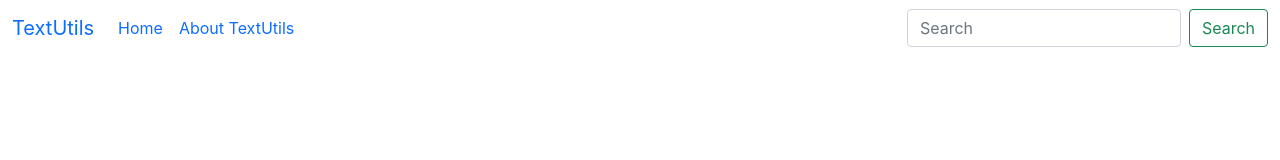
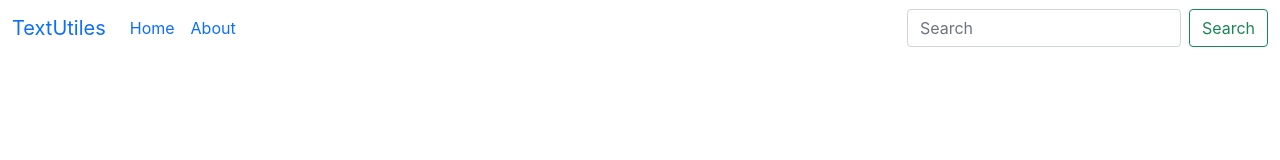
Before and after one commit to KUMAR7BITTU/react_js_course, a React (Create React App) app: page / in a window 1280 px wide. Shown: the top 160 px of the page. Built offline with nearby package versions, Linux system fonts and the light colour scheme.

Commit message:
props types

```diff
--- a/src/App.js
+++ b/src/App.js
@@ -3,8 +3,10 @@ import Navbar from './components/Navbar';
 function App() {
   return(
     <>
-     <Navbar title="TextUtils" aboutText="About TextUtils"/>
+     {/* <Navbar title="TextUtils" aboutText="About TextUtils"/> */}
      {/* <Navbar/> */}
+     <Navbar title = "TextUtiles"/>
+
 </>
 );
 }
--- a/src/components/Navbar.js
+++ b/src/components/Navbar.js
@@ -29,15 +29,15 @@ export default function Navbar(props) {
   );
 }
 
-// Navbar.propTypes = {
-//     title : PropTypes.string,
-//     aboutText: PropTypes.string
-// }
+Navbar.propTypes = {
+    title : PropTypes.string,
+    aboutText: PropTypes.string
+}
 
-// Navbar.defaultProps = {
-//     title :'Set title here ',
-//     aboutText :'About text here'
-// };
+Navbar.defaultProps = {
+    title :'Set title here ',
+    aboutText :'About'
+};
 
 Navbar.propTypes = {
     title : PropTypes.string.isRequired,
```
